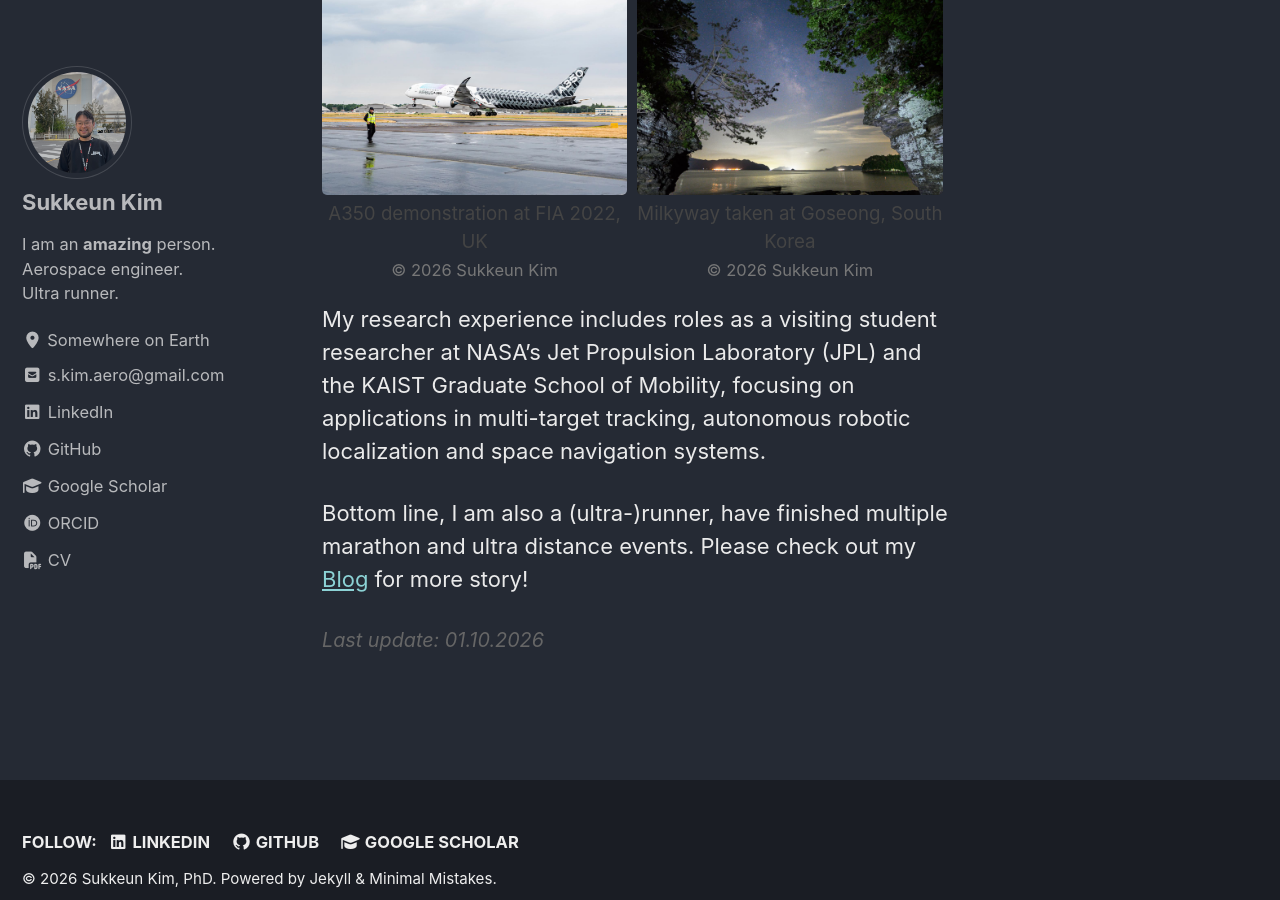
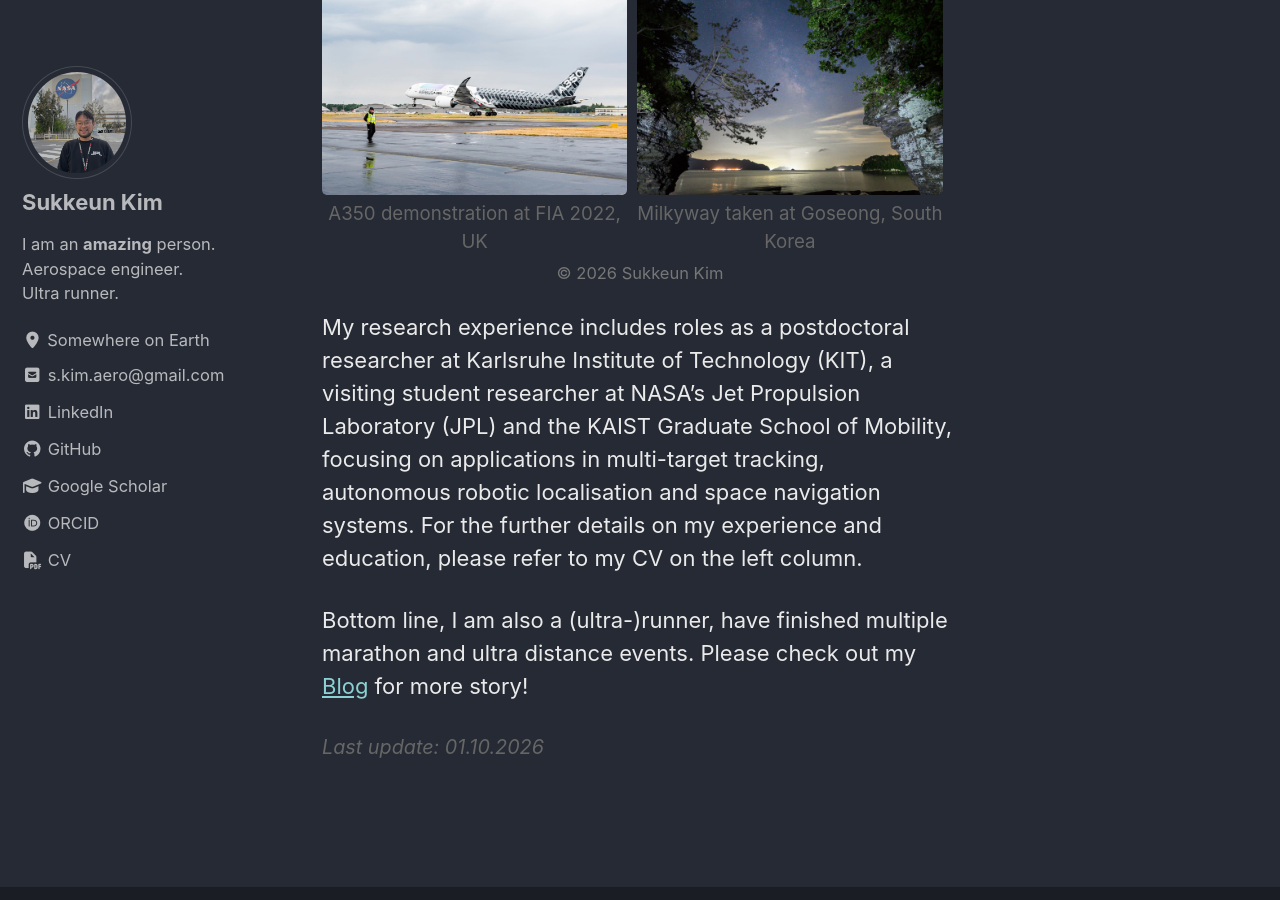
Before and after one commit to skim-aero/skim-aero.github.io, a Jekyll site: the page built from _pages/about.html, in a window 1280 px wide and 900 px high, scrolled down 558 px. Built offline with Jekyll 4.4.1, drawn with Linux system fonts in a browser that asks for light colours; cached includes are drawn as plain includes.

Commit message:
Updated about final

```diff
--- a/_pages/about.html
+++ b/_pages/about.html
@@ -10,35 +10,35 @@ author_profile: true
 <p>I am interested in nonlinear estimation problems and aerospace and space applications (+ space!). I have a dream, one day I contribute to a big project that makes a real difference in the world air/space craft application.</p>
 
 <!-- Images Section -->
-<div style="display: flex; gap: 10px; margin-top: 20px; margin-bottom: 20px;">
+<div style="display: flex; gap: 10px; margin-top: 20px; margin-bottom: 5px;">
 
-  <!-- Image 1 with Caption and Copyright -->
+  <!-- Image 1 with Caption only -->
   <div style="width: 48%;">
     <img src="/assets/images/A350.jpg" alt="A350 demonstration at FIA 2022, UK" style="width: 100%; border-radius: 5px;">
-    <p style="font-size: 0.85em; color: #444; margin: 5px 0 0 0; text-align: center;">
+    <p style="font-size: 0.85em; color: #666; margin: 5px 0 0 0; text-align: center;">
       A350 demonstration at FIA 2022, UK
-    </p>
-    <p style="font-size: 0.75em; color: #777; margin: 2px 0 0 0; text-align: center;">
-      &copy; 2026 Sukkeun Kim
     </p>
   </div>
 
-  <!-- Image 2 with Caption and Copyright -->
+  <!-- Image 2 with Caption only -->
   <div style="width: 48%;">
     <img src="/assets/images/Galaxy.jpg" alt="Milkyway taken at Goseong, South Korea" style="width: 100%; border-radius: 5px;">
-    <p style="font-size: 0.85em; color: #444; margin: 5px 0 0 0; text-align: center;">
+    <p style="font-size: 0.85em; color: #666; margin: 5px 0 0 0; text-align: center;">
       Milkyway taken at Goseong, South Korea
-    </p>
-    <p style="font-size: 0.75em; color: #777; margin: 2px 0 0 0; text-align: center;">
-      &copy; 2026 Sukkeun Kim
     </p>
   </div>
 
 </div>
 
-<p>My research experience includes roles as a visiting student researcher at NASA’s Jet Propulsion Laboratory (JPL) and the KAIST Graduate School of Mobility, focusing on applications in multi-target tracking, autonomous robotic localization and space navigation systems.</p>
+<!-- Single Combined Copyright -->
+<p style="font-size: 0.75em; color: #777; text-align: center; margin-bottom: 25px;">
+  &copy; 2026 Sukkeun Kim
+</p>
+
+<p>My research experience includes roles as a postdoctoral researcher at Karlsruhe Institute of Technology (KIT), a visiting student researcher at NASA’s Jet Propulsion Laboratory (JPL) and the KAIST Graduate School of Mobility, focusing on applications in multi-target tracking, autonomous robotic localisation and space navigation systems. For the further details on my experience and education, please refer to my CV on the left column.</p>
 
 <p>Bottom line, I am also a (ultra-)runner, have finished multiple marathon and ultra distance events. Please check out my <a href="/blog/">Blog</a> for more story!</p>
+
 <!-- Last Update Section -->
 <p style="font-size: 0.9em; color: #666; margin-top: 30px;">
   <em>Last update: 01.10.2026</em>
```
